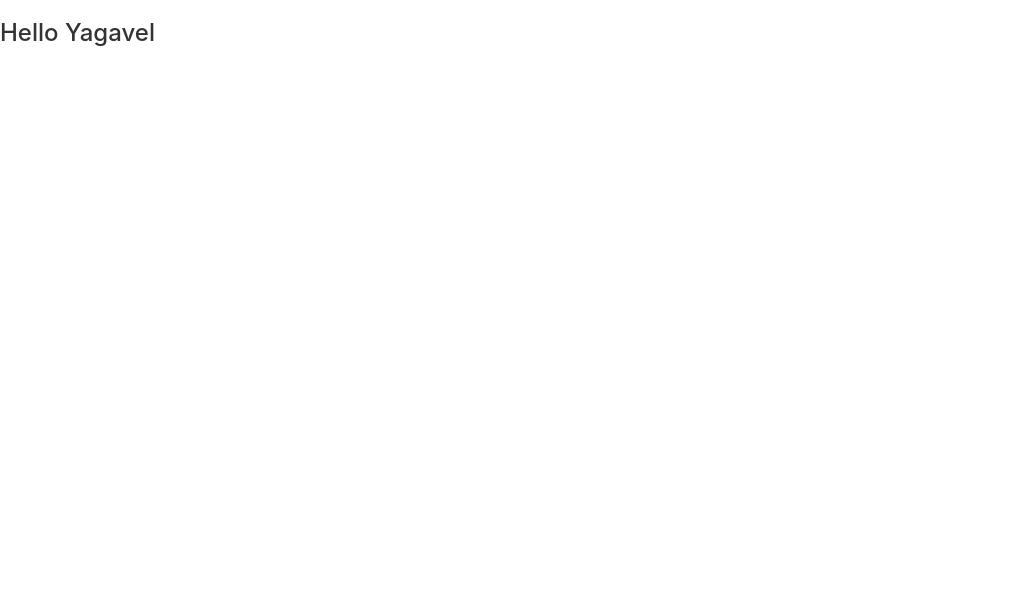
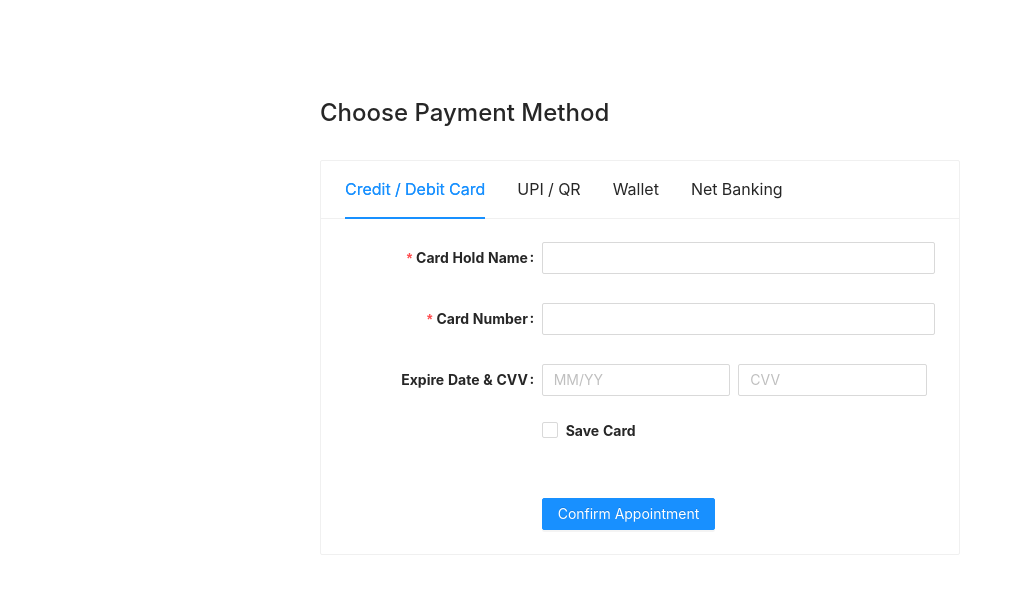
Before and after one commit to yagavel/Appointment, a React (Create React App) app: page / in a window 1280 px wide. Shown: the top 594 px of the page, without its empty margins (0-1022 px from the left). Built offline with nearby package versions, Linux system fonts and the light colour scheme.

Commit message:
appjs modifiedhj

```diff
--- a/src/App.js
+++ b/src/App.js
@@ -1,9 +1,10 @@
+import logo from './logo.svg';
 import './App.css';
 import Payment from './Payment'
 
 function App() {
   return (
-     <h3>Hello Yagavel</h3>
+     <Payment />
   );
 }
 export default App;
--- a/src/Payment.js
+++ b/src/Payment.js
@@ -1,21 +1,176 @@
-import { useState } from "react";
-import ReactDOM from "react-dom/client";
+import React from 'react';
+import 'antd/dist/antd.css';
+import './index.css';
+import { Card } from 'antd';
+import { Button, Checkbox, Form, Input, Anchor,Modal} from 'antd';
+const { useState } = React;
+const { Link } = Anchor;
 
-function Payment() {
-  const [myCar, setMyCar] = useState("Volvo");
+const onFinish = (values) => {
+  alert('Payment Completed Successfully');
+};
 
-  const handleChange = (event) => {
-    setMyCar(event.target.value)
-  }
-  return (
-    <form>
-      <select value={myCar} onChange={handleChange}>
-        <option value="Ford">Ford</option>
-        <option value="Volvo">Volvo</option>
-        <option value="Fiat">Fiat</option>
-      </select>
-    </form>
-  )
-}
+const onFinishFailed = (errorInfo) => {
+    console.log('Failed:', errorInfo);
+};
+
+const tabListNoTitle = [
+    {
+        key: 'Card',
+        tab: 'Credit / Debit Card',
+    },
+    {
+        key: 'upi',
+        tab: 'UPI / QR',
+    },
+    {
+        key: 'Wallet',
+        tab: 'Wallet',
+    },
+    {
+        key: 'netbanking',
+        tab: 'Net Banking',
+    },
+];
+
+const contentListNoTitle = {
+    netbanking: <Anchor affix={true} showInkInFixed={true} offsetTop={30}>
+        <Link href="https://netbanking.hdfcbank.com/netbanking/" target="_blank" title="HDFC" />
+        <Link href="https://yesonline.yesbank.co.in/index.html?module=login" target="_blank" title="YES Bank" />
+        <Link href="https://www.indianbank.net.in/jsp/startIB.jsp" target="_blank" title="Indian Bank" />
+    </Anchor>,
+    upi: 'fdfdfd',
+    Wallet: 'fdfd',
+    Card: <Form
+        name="basic"
+        labelCol={{
+            span: 8,
+        }}
+        wrapperCol={{
+            span: 16,
+        }}
+        initialValues={{
+            savecard: true,
+        }}
+        onFinish={onFinish}
+        onFinishFailed={onFinishFailed}
+        autoComplete="off"
+    >
+        <Form.Item
+            label="Card Hold Name"
+            name="card_holder_name"
+            placeholder="Card Holder Name"
+            rules={[
+                {
+                    required: true,
+                    message: 'Please Enter Card Holder Name',
+                },
+            ]}
+        >
+            <Input />
+        </Form.Item>
+        <Form.Item
+            label="Card Number"
+            name="card_number"
+            rules={[
+                {
+                    required: true,
+                    message: 'Please Enter Card Number',
+                },
+            ]}
+        >
+            <Input maxLength="16"/>
+        </Form.Item>
+        <Form.Item
+            label="Expire Date & CVV"
+            style={{
+                marginBottom: 0
+            }}
+        >
+            <Form.Item
+                name="year"
+                rules={[
+                    {
+                        required: true,
+                        message: 'Please Enter Expire Date'
+                    }
+                ]}
+                style={{
+                    display: "inline-block",
+                    width: "calc(50% - 8px)"
+                }}
+            >
+                <Input placeholder="MM/YY" maxLength="5" />
+            </Form.Item>
+            <Form.Item
+                name="month"
+                rules={[
+                    {
+                        required: true,
+                        message: 'Please Enter CVV'
+                    }
+                ]}
+                style={{
+                    display: "inline-block",
+                    width: "calc(50% - 8px)",
+                    margin: "0 8px"
+                }}
+            >
+                <Input placeholder="CVV" maxlength="3" type="number" />
+            </Form.Item>
+            <Checkbox>Save Card</Checkbox>
+            <Form.Item
+                name="savecard"
+                valuePropName="checked"
+                wrapperCol={{
+                    offset: 8,
+                    span: 16,
+                }}
+            >
+            </Form.Item>
+            <Button type="primary" htmlType="submit">
+                Confirm Appointment
+            </Button>
+        </Form.Item>
+    </Form>
+    ,
+};
+
+const Payment = () => {
+    const [activeTabKey1, setActiveTabKey1] = useState('tab1');
+    const [activeTabKey2, setActiveTabKey2] = useState('Card');
+
+    const onTab1Change = (key) => {
+        setActiveTabKey1(key);
+    };
+
+    const onTab2Change = (key) => {
+        setActiveTabKey2(key);
+    };
+
+    return (
+        <>
+            <div style={{
+                marginLeft: '25%',
+                marginTop: '100px',
+                width: '50%',
+            }}
+            >
+                <h3>Choose Payment Method</h3>
+                <br />
+                <Card
+                    tabList={tabListNoTitle}
+                    activeTabKey={activeTabKey2}
+                    onTabChange={(key) => {
+                        onTab2Change(key);
+                    }}
+                >
+                    {contentListNoTitle[activeTabKey2]}
+                </Card>
+
+            </div>
+        </>
+    );
+};
 
 export default Payment;
```
